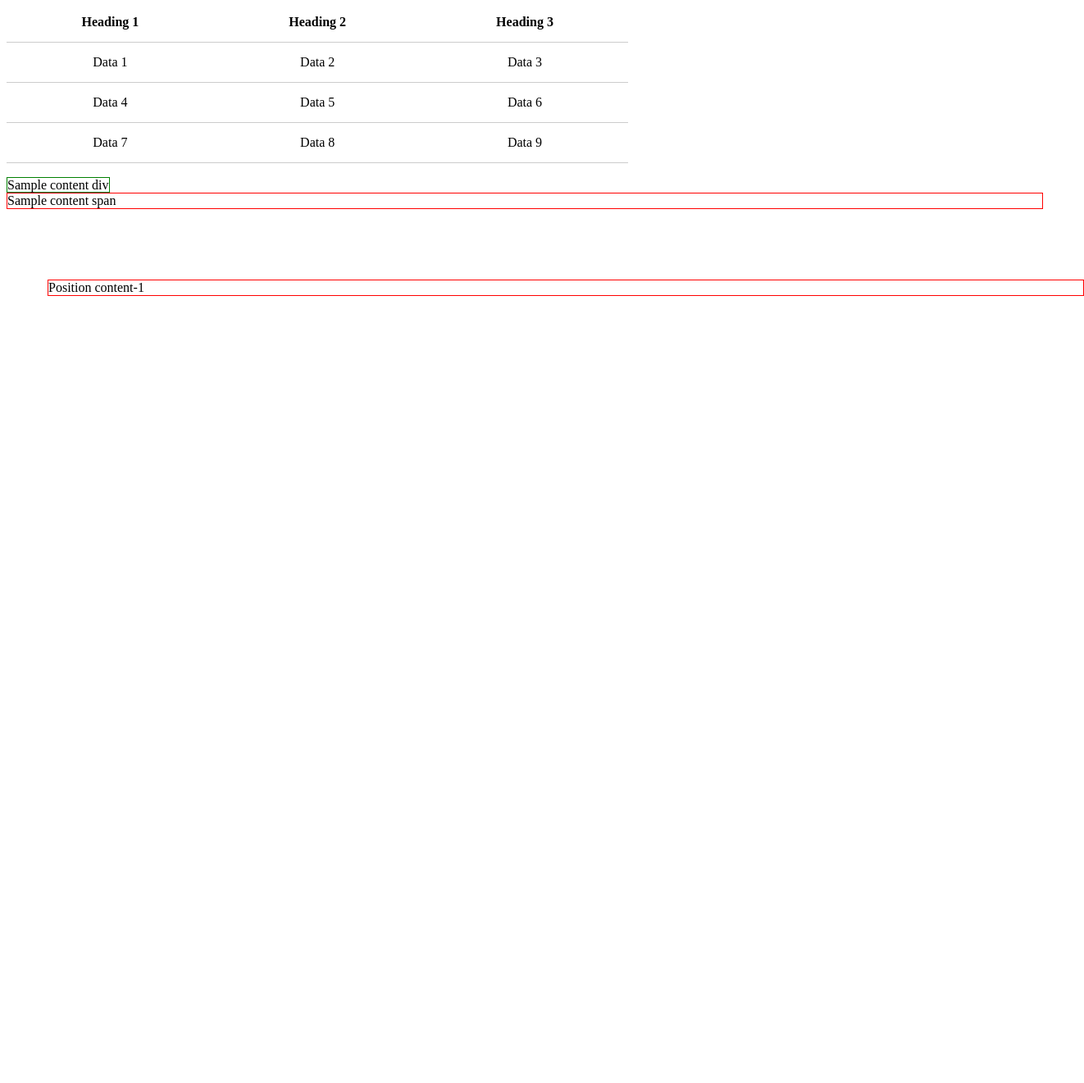
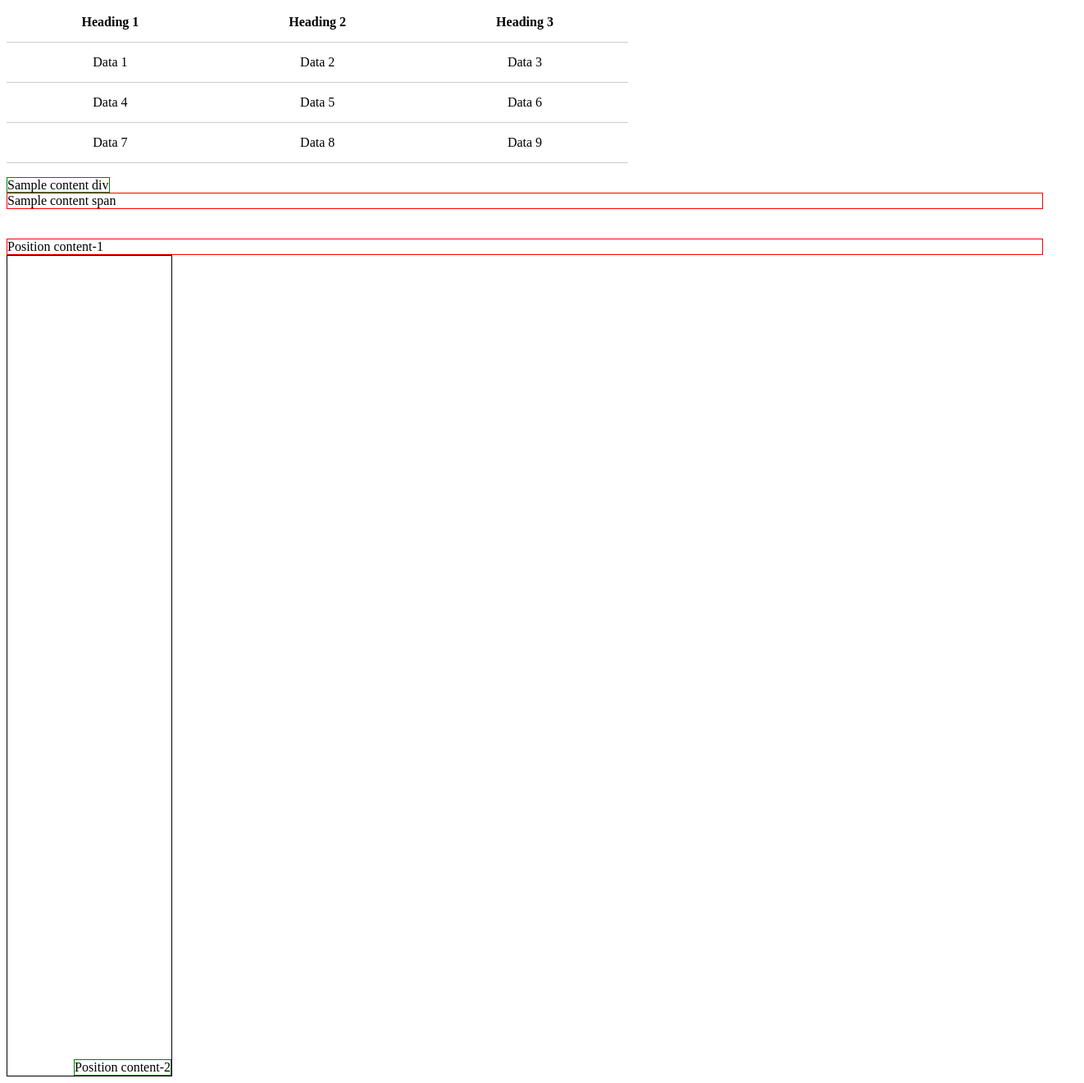
Before and after one commit to ilaydaozdemir/ResponsiveDesignExercises, a plain HTML site: page Project_2/index.html in a window 1280 px wide. Shown: the part 866-2187 px from the top of the page at 82% size, 1322 px wide, since content can reach past the window. Before the commit the page ends 1227 px from the top, so only its background shows below. Drawn offline with Linux system fonts and the light colour scheme.

Commit message:
Position-2

```diff
--- a/Project_2/index.html
+++ b/Project_2/index.html
@@ -67,6 +67,8 @@
     <br />
     <br />
     <div class="position-1">Position content-1</div>
-    <div class="position-2">Position content-2</div>
+    <div class="container">
+      <div class="position-2">Position content-2</div>
+    </div>
   </body>
 </html>
--- a/Project_2/styles.css
+++ b/Project_2/styles.css
@@ -77,13 +77,19 @@ td {
 }
 .position-1 {
   border: 1px solid red;
-  position: relative;
+  position: sticky;
   top: 50px;
   left: 50px;
 }
 .position-2 {
   border: 1px solid green;
-  position: fixed;
+  position: absolute;
   bottom: 0px;
   right: 0px;
 }
+.container {
+  position: relative;
+  width: 200px;
+  height: 1000px;
+  border: 1px solid black;
+}
```
